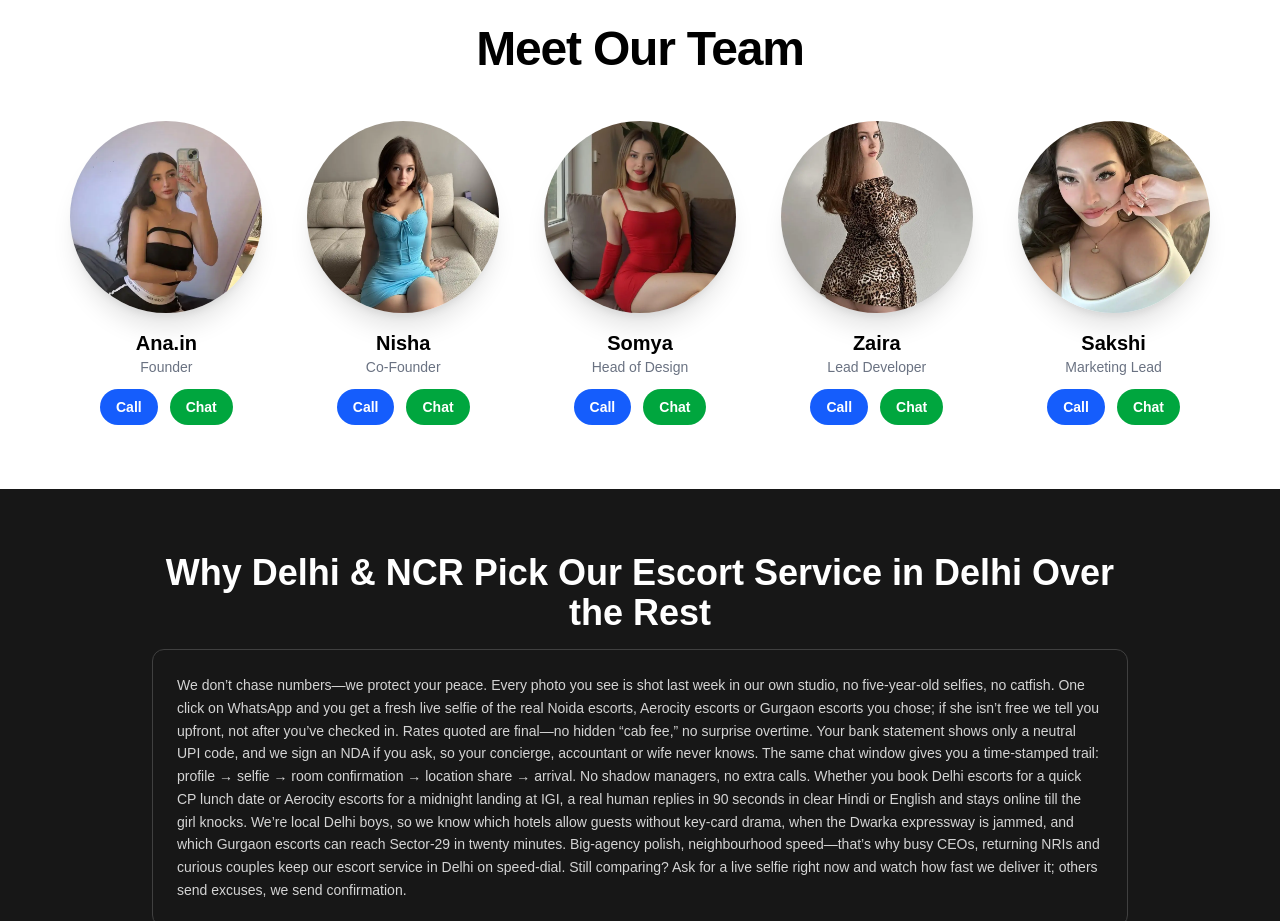
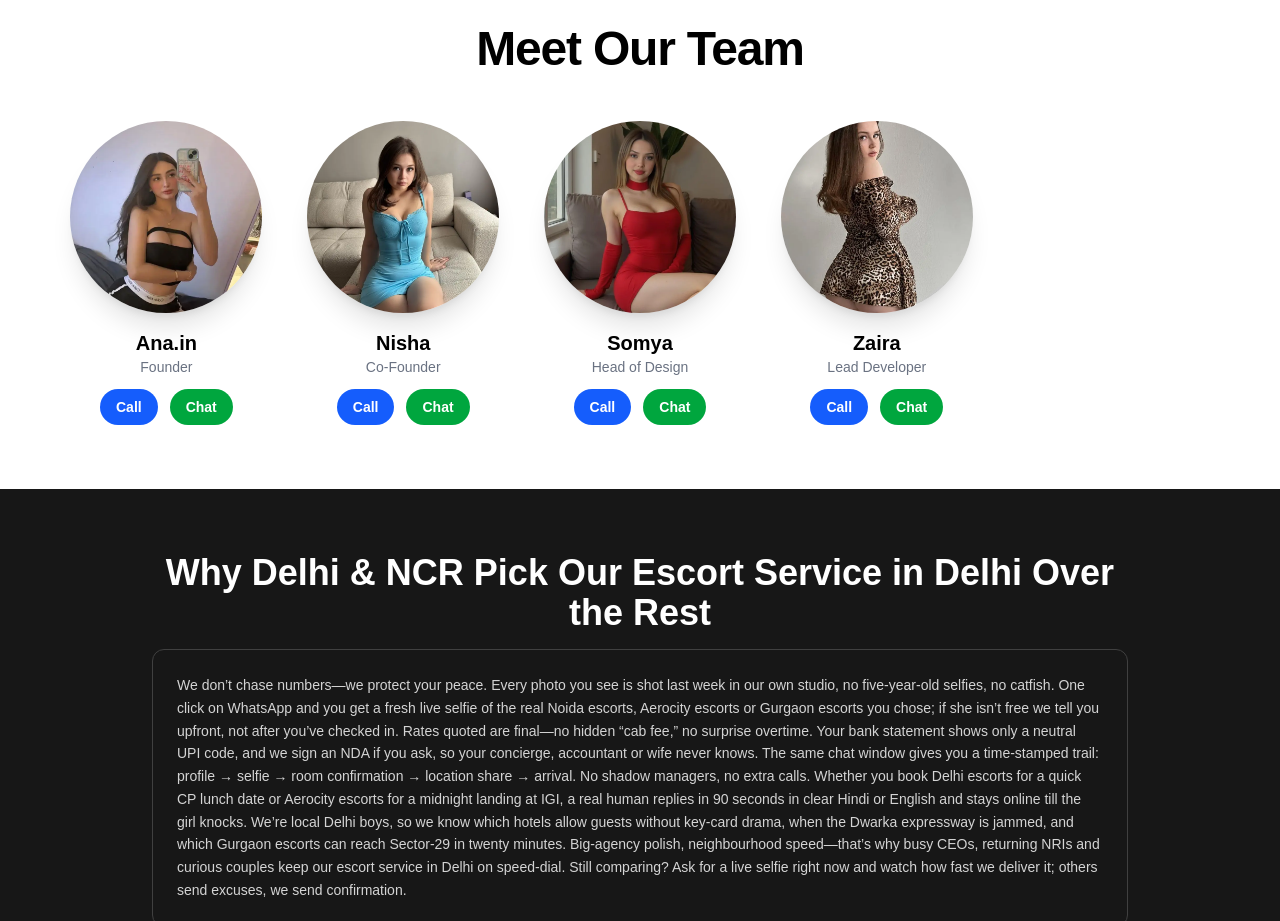
Before and after one commit to Prakash84/NewdelhiEs, a Next.js app: page / in a window 1280 px wide. Shown: the part 5980-6901 px from the top of the page. Built offline with nearby package versions, Linux system fonts and the light colour scheme.

Commit message:
production build ready

```diff
--- a/app/HomeClient.js
+++ b/app/HomeClient.js
@@ -128,7 +128,7 @@ export default function HomeClient() {
     { name: 'Nisha', role: 'Co-Founder', img: '/images/Watch bright.webp' },
     { name: 'Somya', role: 'Head of Design', img: '/images/Wantto.webp' },
     { name: 'Zaira', role: 'Lead Developer', img: '/images/Today’s heat feed.webp' },
-    { name: 'Sakshi', role: 'Marketing Lead', img: '/images/download (36).webp' },
+    // { name: 'Sakshi', role: 'Marketing Lead', img: '/images/download (36).webp' },
   ];
   const teamMembers = [
     {
```
